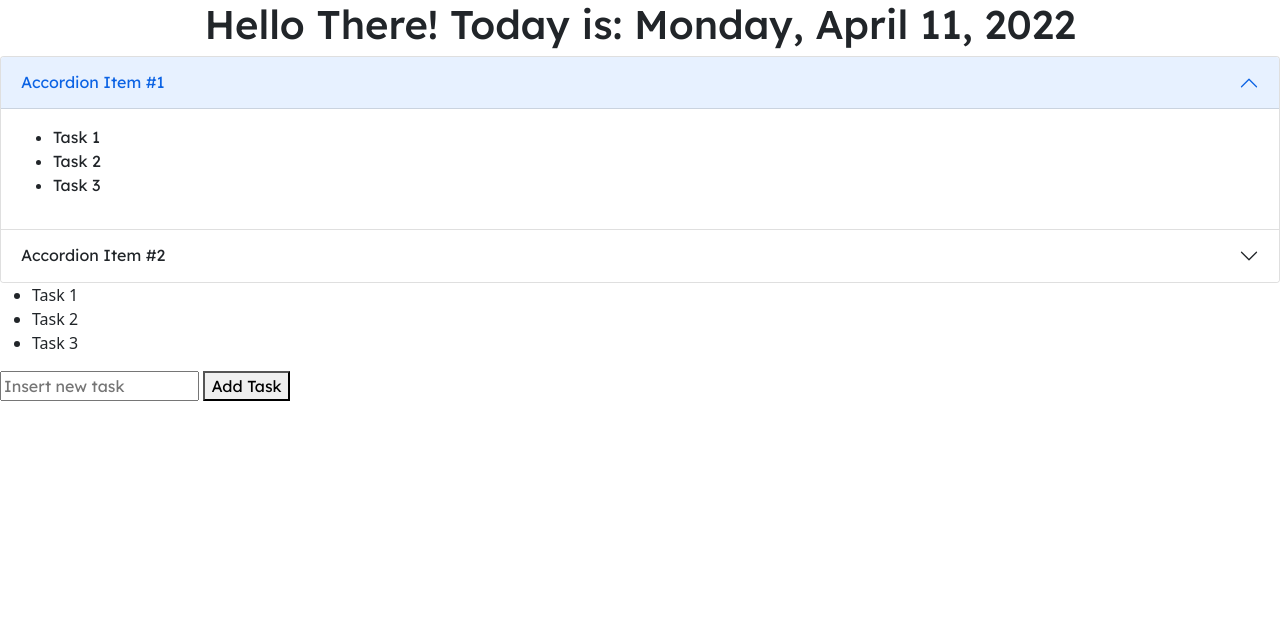
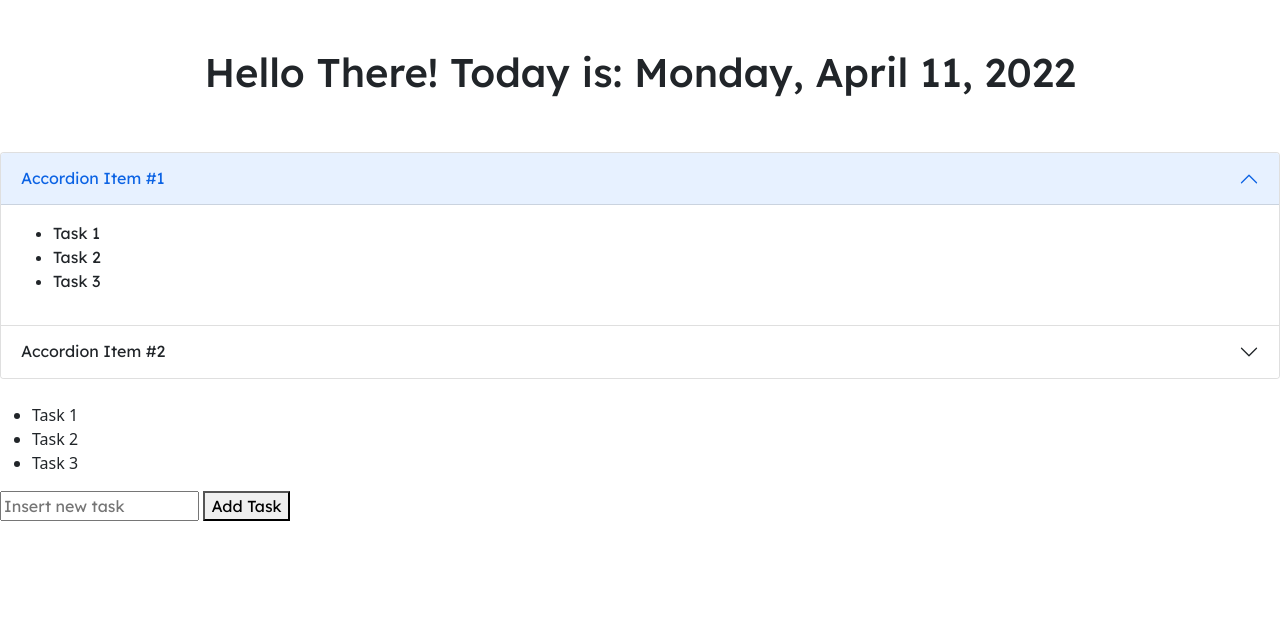
Before and after one commit to vmmc2/Dewit, a Node server app: page / in a window 1280 px wide. Shown: the part 56-675 px from the top of the page. Run offline with Node 20, Linux system fonts and the light colour scheme.

Commit message:
Adding new styles.

```diff
--- a/views/list.ejs
+++ b/views/list.ejs
@@ -1,7 +1,7 @@
 <%- include("header") -%>
     <body class="d-flex flex-column min-vh-100">
 
-        <nav class="navbar navbar-light bg-light font-lexend">
+        <nav class="navbar navbar-light bg-light font-lexend mb-4">
             <div class="container-fluid">
                 <a class="navbar-brand"> DewIt </a>
                 <div class="d-flex">
@@ -12,11 +12,11 @@
             </div>
         </nav>
 
-        <div class="font-lexend" id="greeting">
+        <div class="font-lexend mt-4 mb-4" id="greeting">
             <h1> Hello There! Today is: <%= currentDay %> </h1>
         </div>
 
-        <div class="font-lexend accordion" id="accordionExample">
+        <div class="font-lexend accordion mt-4 mb-4" id="accordionExample">
             <div class="accordion-item">
                 <h2 class="accordion-header" id="headingOne">
                     <button class="accordion-button" type="button" data-bs-toggle="collapse" data-bs-target="#collapseOne" aria-expanded="true" aria-controls="collapseOne">
@@ -49,7 +49,7 @@
                     </div>
                 </div>
             </div>
-          </div>
+        </div>
 
 
         <ul>
```
